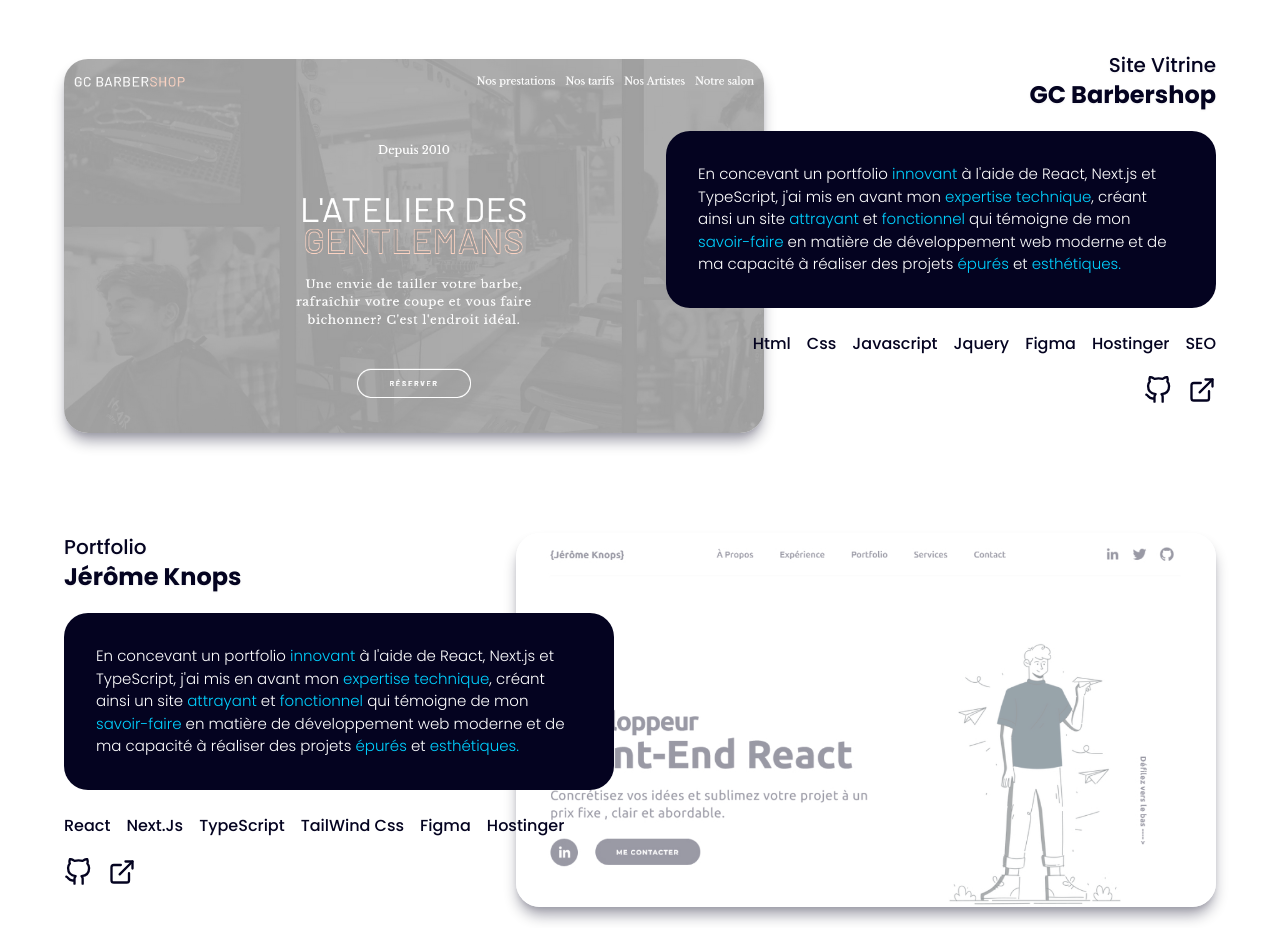
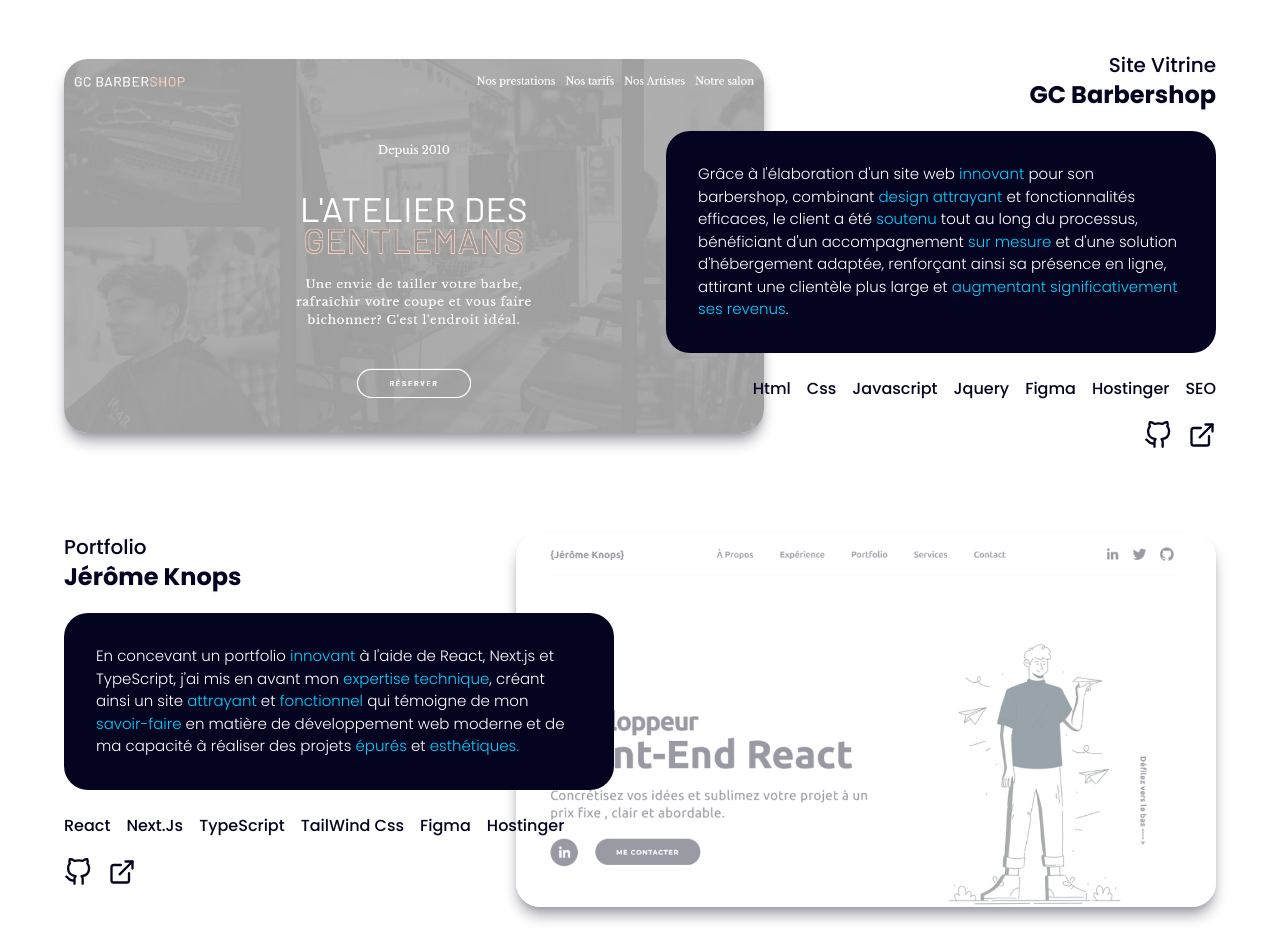
Before and after one commit to Valaex/next-on-jerome, a Next.js app: page / in a window 1280 px wide. Shown: the part 2120-3048 px from the top of the page. Built offline with nearby package versions, Linux system fonts and the light colour scheme.

Commit message:
<a> portfolio remplacé par bon link

```diff
--- a/src/components/Portfolio-device/PortfolioHR.tsx
+++ b/src/components/Portfolio-device/PortfolioHR.tsx
@@ -29,7 +29,7 @@
               Site Vitrine
             </h3>
           </Reveal>
-          <a href="https://www.jeromeknops.com/" className="inline-block">
+          <a href="https://www.gcbarbershop.org/" className="inline-block">
             <Reveal>
               <h2 className=" drop-shadow-sm shadow-slate-700 text-2xl font-bold mb-5 text-[#040320] hover:text-[#00D1FF]  transition-all ease-in text-right pointer-events-auto">
                 GC Barbershop
@@ -38,25 +38,20 @@
           </a>
           <Reveal>
             <p className="text-[15px] font-light mb-6 text-white bg-[#040320] max-w-[550px] p-8 text-left rounded-3xl">
-              En concevant un portfolio{" "}
-              <span className="text-bold text-[#00D1FF]">innovant</span> à
-              l&apos;aide de React, Next.js et TypeScript, j&apos;ai mis en
-              avant mon
+              Grâce à l&apos;élaboration d&apos;un site web{" "}
+              <span className="text-bold text-[#00D1FF]">innovant</span> pour
+              son barbershop, combinant{" "}
+              <span className="text-bold text-[#00D1FF]">design attrayant</span>{" "}
+              et fonctionnalités efficaces, le client a été{" "}
+              <span className="text-bold text-[#00D1FF]">soutenu</span> tout au
+              long du processus, bénéficiant d&apos;un accompagnement{" "}
+              <span className="text-bold text-[#00D1FF]">sur mesure</span> et
+              d&apos;une solution d&apos;hébergement adaptée, renforçant ainsi
+              sa présence en ligne, attirant une clientèle plus large et{" "}
               <span className="text-bold text-[#00D1FF]">
-                {" "}
-                expertise technique
+                augmentant significativement ses revenus
               </span>
-              , créant ainsi un site{" "}
-              <span className="text-bold text-[#00D1FF]">
-                attrayant
-              </span> et{" "}
-              <span className="text-bold text-[#00D1FF]">fonctionnel</span> qui
-              témoigne de mon{" "}
-              <span className="text-bold text-[#00D1FF]">savoir-faire</span> en
-              matière de développement web moderne et de ma capacité à réaliser
-              des projets{" "}
-              <span className="text-bold text-[#00D1FF]">épurés</span> et{" "}
-              <span className="text-bold text-[#00D1FF]">esthétiques.</span>
+              .
             </p>
           </Reveal>
 
```
